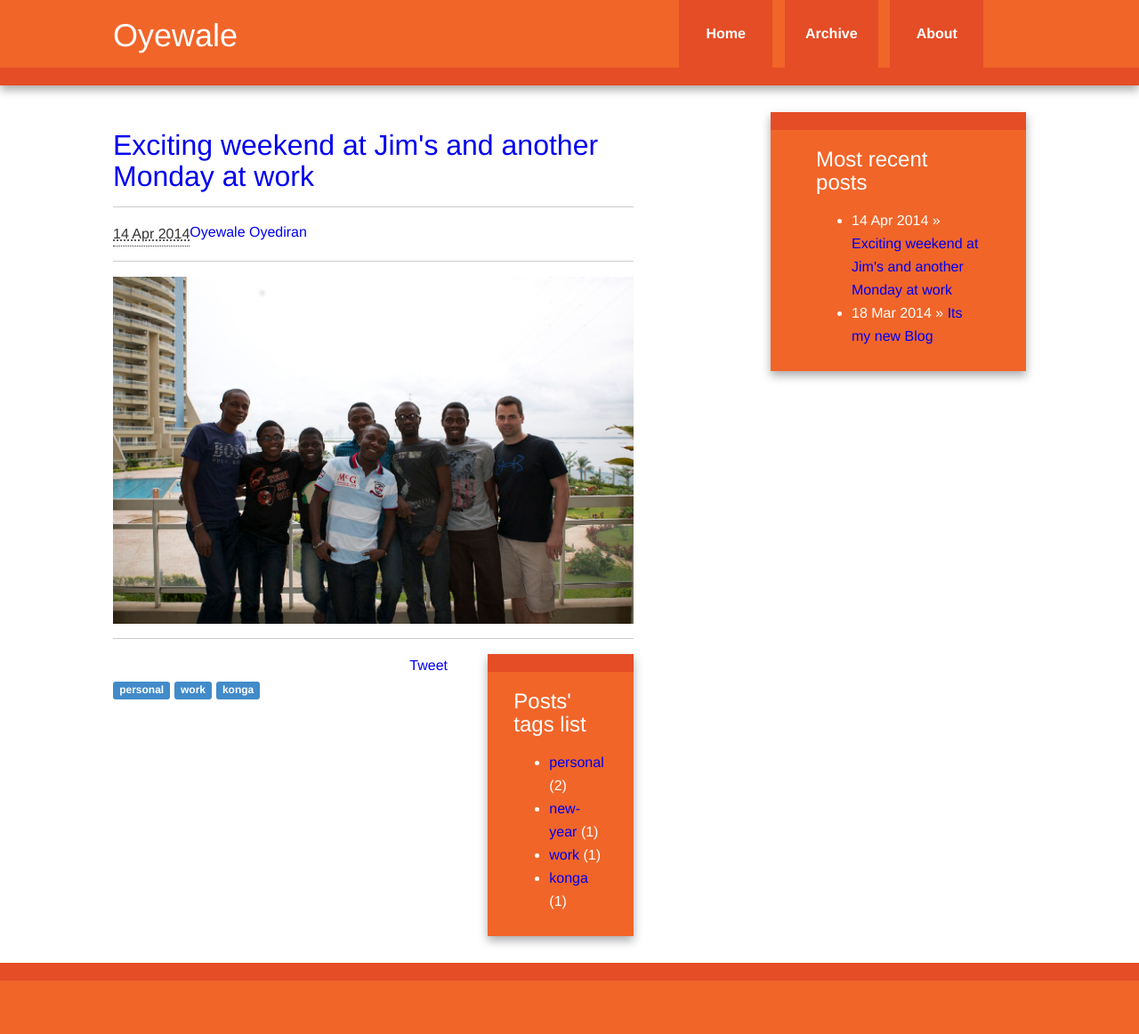
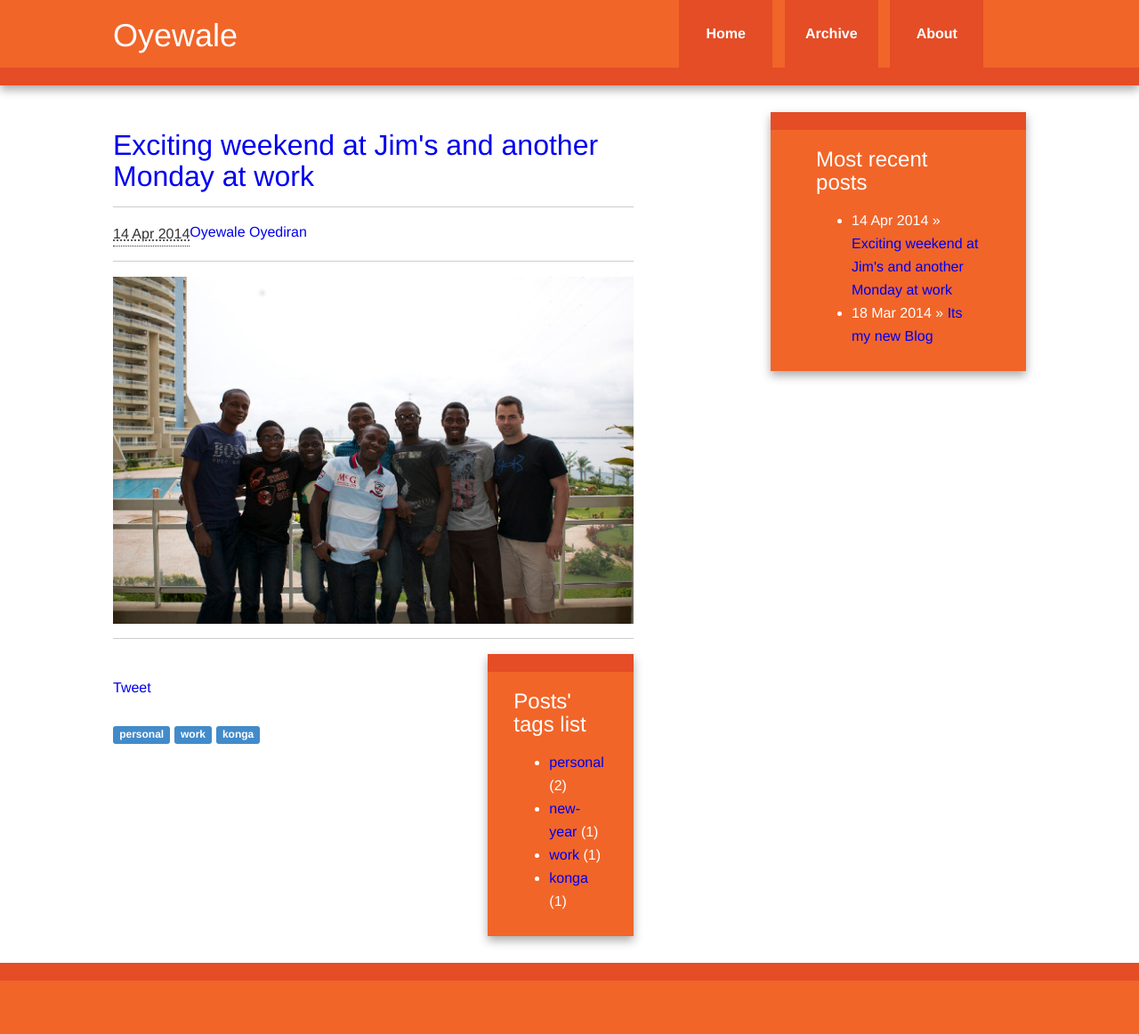
Before and after one commit to waleoyediran/waleoyediran.github.io, a Jekyll site: the page built from index.html, in a window 1280 px wide. Shown: the whole page at 89% size. Built offline with Jekyll 4.4.1, drawn with Linux system fonts in a browser that asks for light colours; nearby versions of some CDN libraries; Markdown is read by kramdown in place of the engine named in the settings; the list of posts is cut into pages by our own code; comment, search, counter and statistics services are not loaded.

Commit message:
Disqus fixes

```diff
--- a/_includes/post-article.html
+++ b/_includes/post-article.html
@@ -33,7 +33,7 @@
         {{ content }}
     </section>
 
-	<footer class="end-of-post">
+	<footer class="end-of-post" style="padding-top: 25px;">
                 <g:plusone size="medium" href="{{ site.url }}{{ post.url }}"></g:plusone>
                 <a href="https://twitter.com/share" class="twitter-share-button"
 			data-url="{{ site.url }}{{ post.url }}"
@@ -44,7 +44,7 @@
                      data-layout="button_count" data-action="like" data-show-faces="true" data-share="true">
 
                 </div>
-		<span class="entry-tags">
+                <span class="entry-tags" style="padding-top: 25px;">
 			{% for tag in post.tags %}
 			<a href="/tag#{{ tag }}" rel="tag"><span class="label label-primary">{{ tag }}</span></a>
 			{% endfor %}
```
